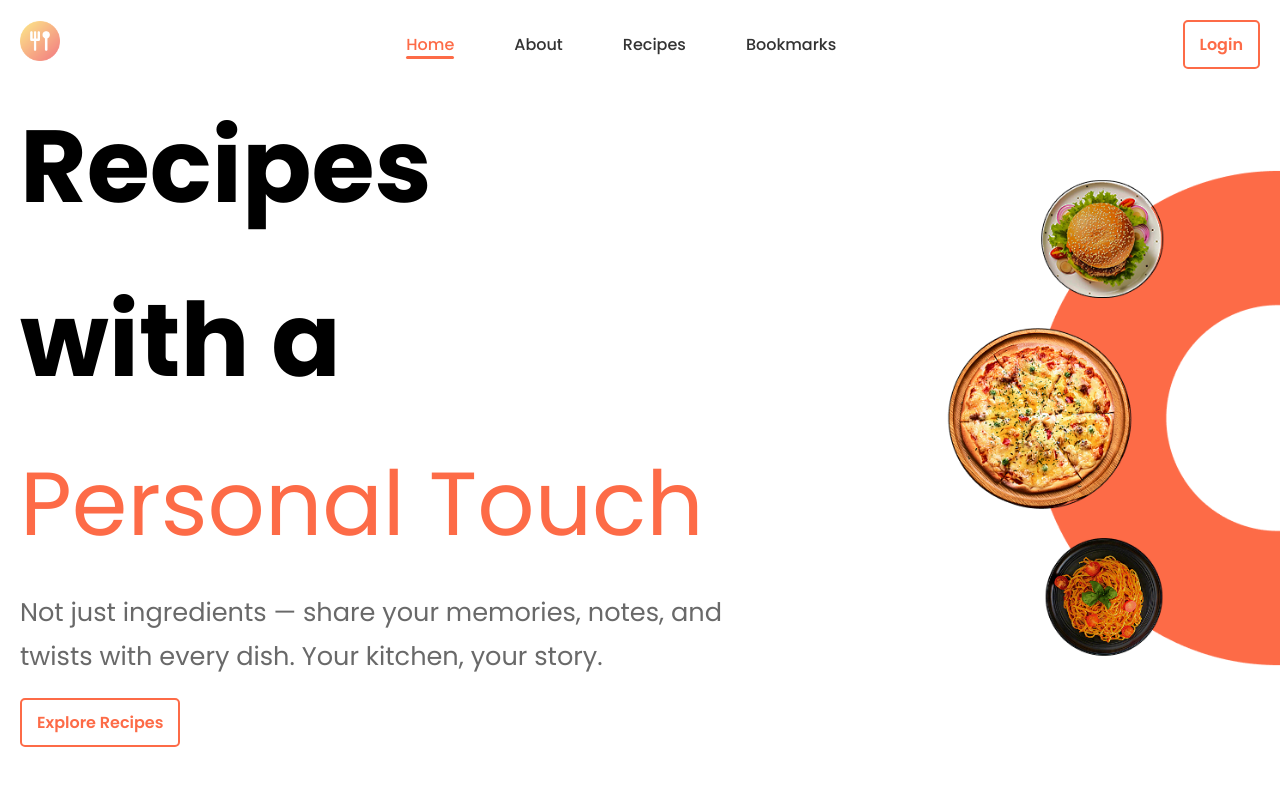
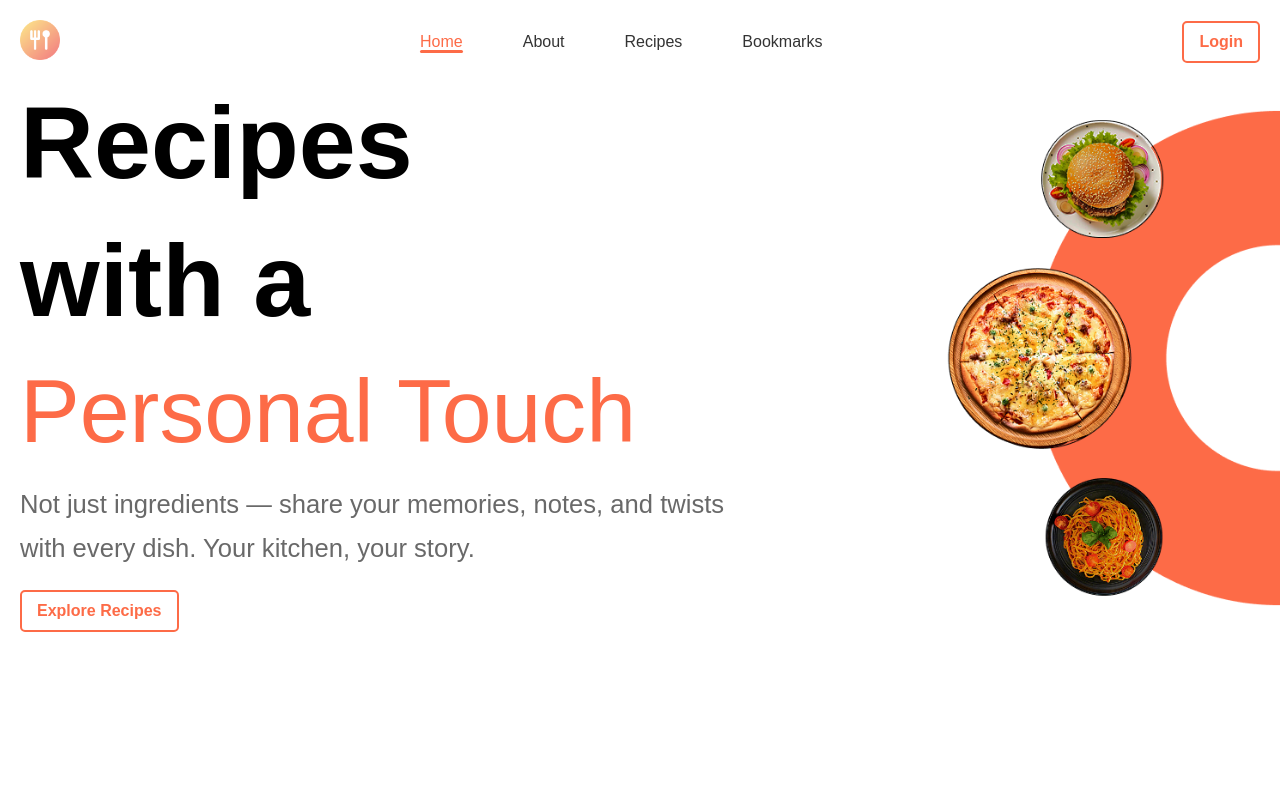
Before and after one commit to PavitrankMishra/Food-Recipe-, a React (Vite) app: page / in a window 1280 px wide. Shown: the top 786 px of the page. Built offline with nearby package versions, Linux system fonts and the light colour scheme; no server answers; a web font is replaced by a local one.

Commit message:
"chore: Added Barlow font"

```diff
--- a/src/index.css
+++ b/src/index.css
@@ -3,7 +3,15 @@
 * {
   margin: 0;
   padding: 0;
-  font-family: "Poppins", sans-serif;
+  /* font-family: "Poppins", sans-serif;
+  font-family: "Inter", sans-serif;
+  font-family: "Nunito", sans-serif;
+  font-family: "Rubik", sans-serif;
+  font-family: "Mulish", sans-serif;
+  font-family: "Raleway", sans-serif;
+  font-family: "Quicksand", sans-serif; */
+  font-family: "Barlow", sans-serif;
+  /* font-family: "Cabin", sans-serif; */
   box-sizing: border-box;
 }
 
@@ -13,7 +21,8 @@
   /* background-color: red; */
 }
 
-html, body {
+html,
+body {
   overflow-x: hidden;
   margin: 0;
   padding: 0;
```
